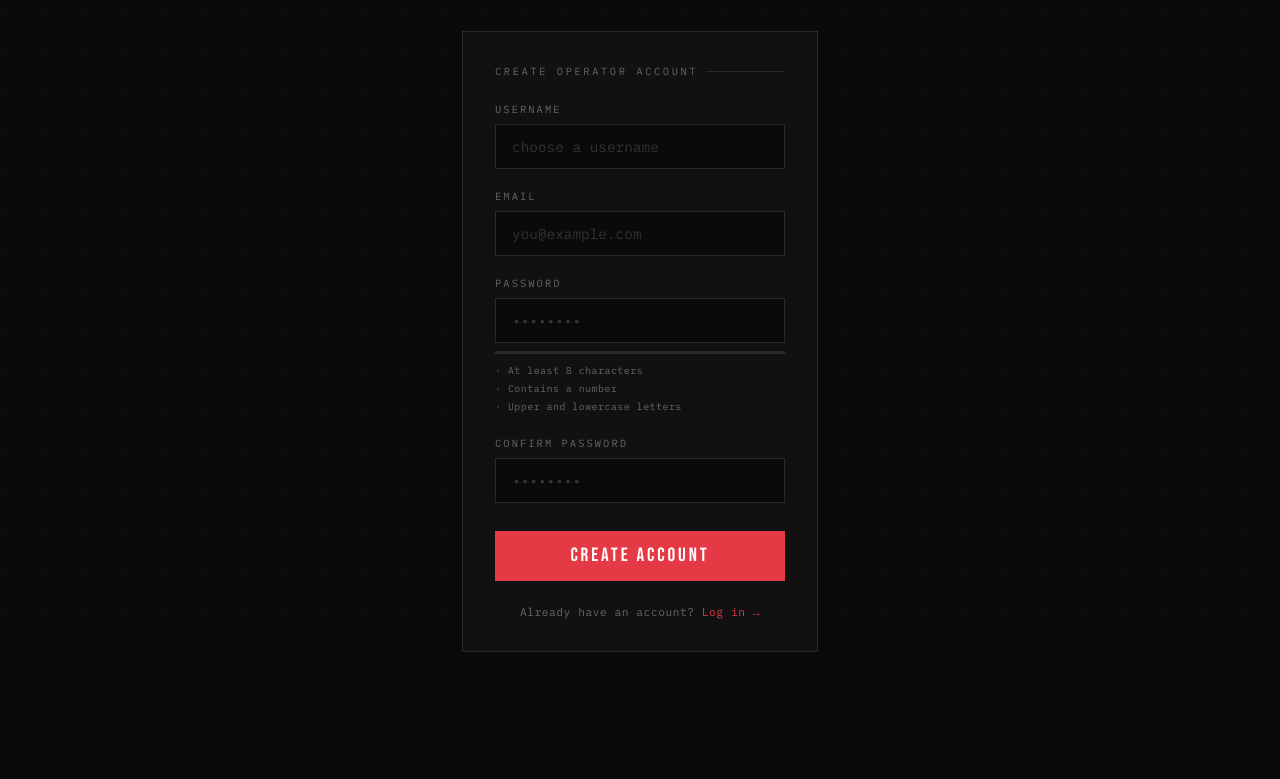
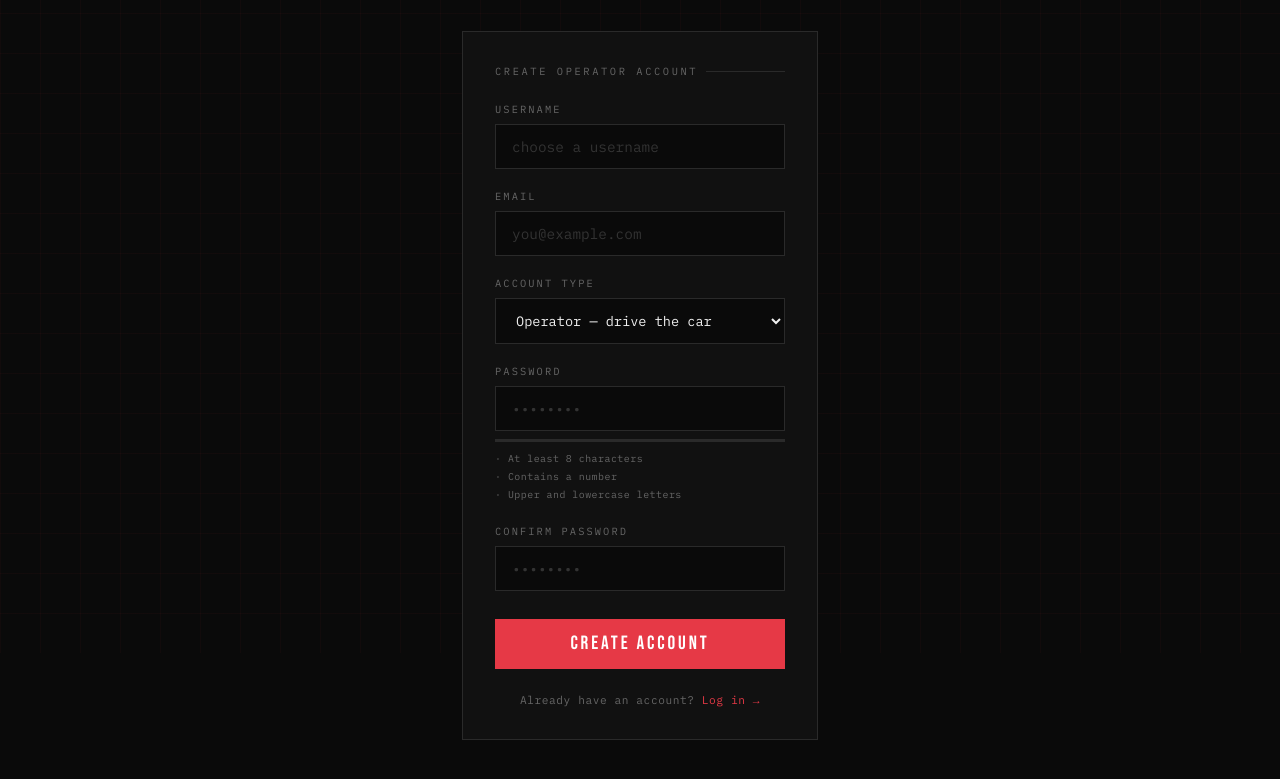
Before and after one commit to alvinjaames1/RC-Bandito, a plain HTML site: page frontend/templates/register.html in a window 1280 px wide. Shown: the part 147-926 px from the top of the page. Before the commit the page ends 863 px from the top, so only its background shows below. Drawn offline with Linux system fonts and the light colour scheme.

Commit message:
Enhance registration form with role and admin code
Added role selection and admin code input for registration.

```diff
--- a/frontend/templates/register.html
+++ b/frontend/templates/register.html
@@ -114,6 +114,19 @@
   }
 
   input:focus { border-color: var(--red); }
+
+  select {
+    width: 100%;
+    background: var(--dark);
+    border: 1px solid var(--border);
+    color: var(--text);
+    font-family: 'IBM Plex Mono', monospace;
+    font-size: 0.85rem;
+    padding: 0.75rem 1rem;
+    outline: none;
+    cursor: pointer;
+  }
+  select:focus { border-color: var(--red); }
   input::placeholder { color: #333; }
 
   /* Password strength meter */
@@ -224,6 +237,22 @@
     </div>
 
     <div class="field">
+      <label for="role">Account Type</label>
+      <select id="role" onchange="toggleAdminCode()">
+        <option value="operator">Operator — drive the car</option>
+        <option value="admin">Administrator — manage users &amp; logs</option>
+      </select>
+    </div>
+
+    <div class="field" id="adminCodeField" style="display:none;">
+      <label for="adminCode">Admin Code</label>
+      <input type="password" id="adminCode" placeholder="enter the admin code" autocomplete="off" />
+      <div class="requirements">
+        <span style="color:var(--yellow);">Admin accounts require the code set by the system owner.</span>
+      </div>
+    </div>
+
+    <div class="field">
       <label for="password">Password</label>
       <input type="password" id="password" placeholder="••••••••" autocomplete="new-password" oninput="checkStrength()" />
       <div class="strength-meter"><div class="strength-fill" id="strengthFill"></div></div>
@@ -267,6 +296,11 @@
     fill.style.background = colors[score];
   }
 
+  function toggleAdminCode() {
+    const role = document.getElementById('role').value;
+    document.getElementById('adminCodeField').style.display = role === 'admin' ? 'block' : 'none';
+  }
+
   async function handleRegister() {
     const username = document.getElementById('username').value.trim();
     const email = document.getElementById('email').value.trim();
@@ -305,7 +339,11 @@
       const res = await fetch('/auth/register', {
         method: 'POST',
         headers: { 'Content-Type': 'application/json' },
-        body: JSON.stringify({ username, email, password })
+        body: JSON.stringify({
+          username, email, password,
+          role: document.getElementById('role').value,
+          admin_code: document.getElementById('adminCode').value
+        })
       });
 
       const data = await res.json();
```
